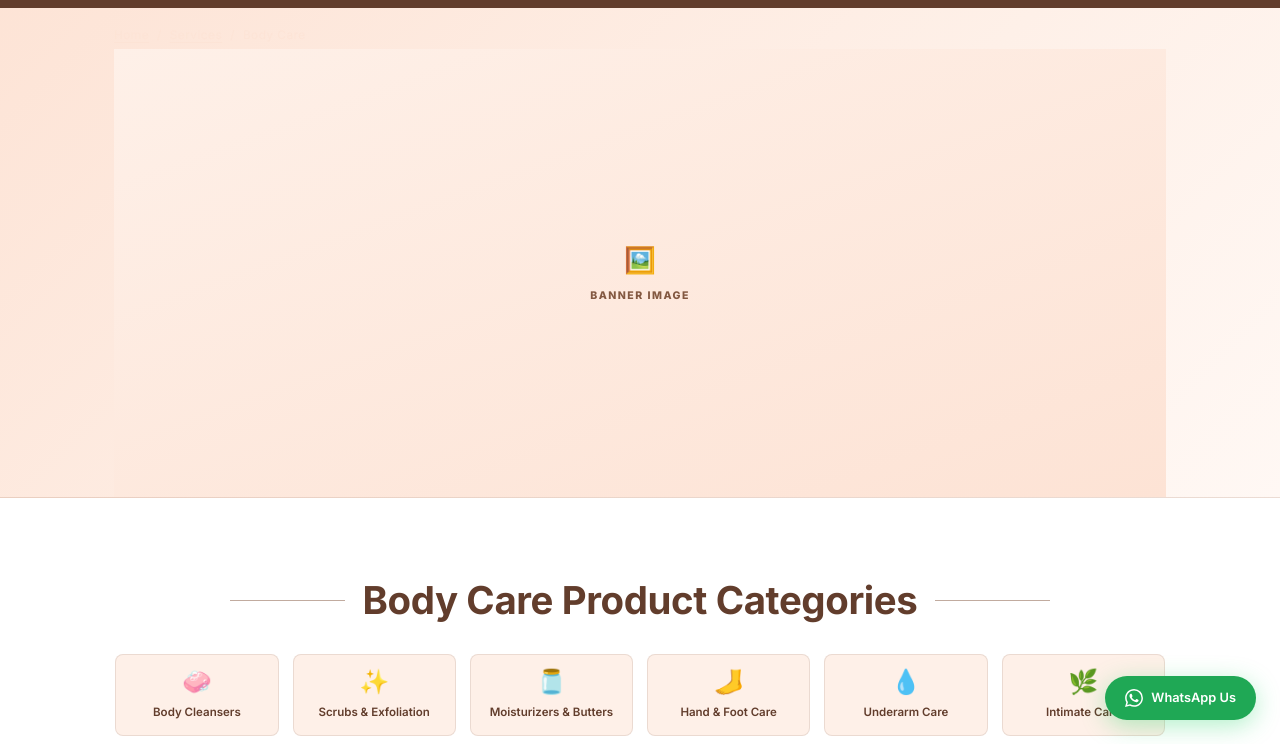
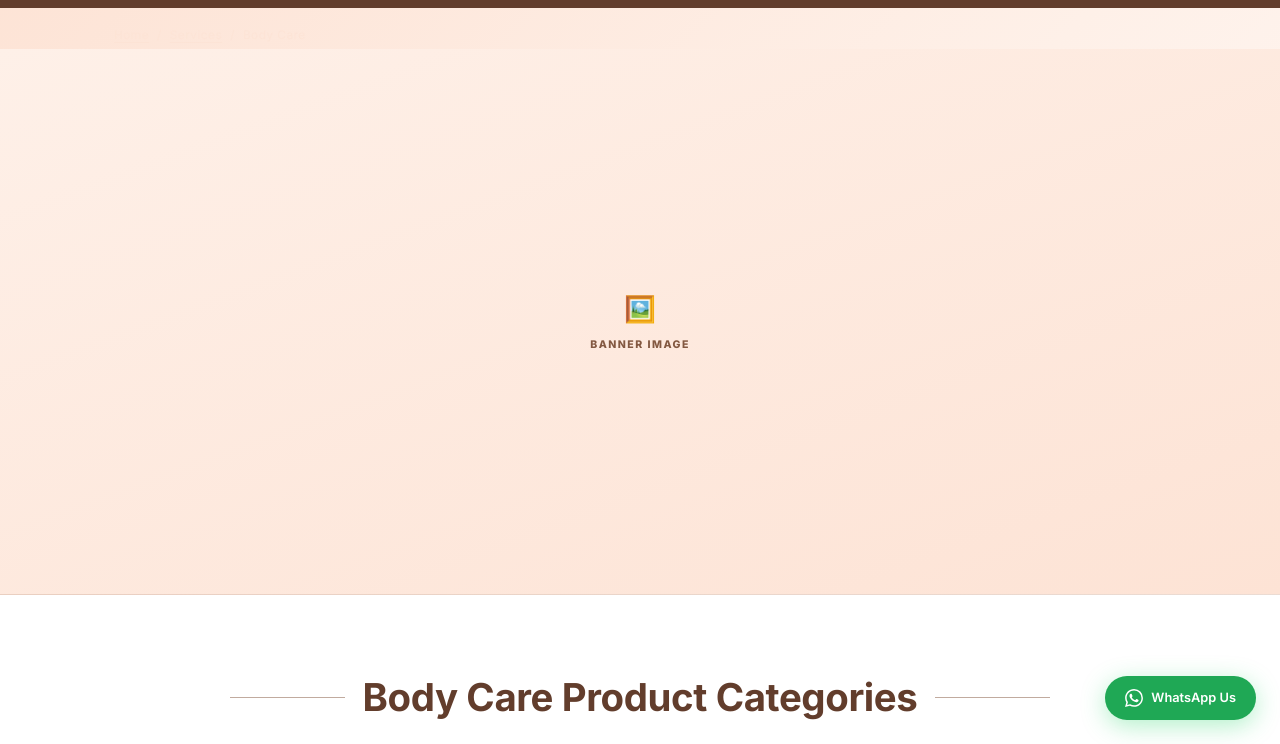
Before and after one commit to ahsannawazch/glen_site, a plain HTML site: page body-care/index.html in a window 1280 px wide. Shown: the part 56-800 px from the top of the page. Drawn offline with Linux system fonts and the light colour scheme.

Commit message:
Align haircare/body-care banners to full-bleed; packaging service card links to /packaging/

```diff
--- a/body-care/index.html
+++ b/body-care/index.html
@@ -60,15 +60,13 @@
 
 <main id="main">
 
-<!-- ═══ 1. BANNER — reserved slot; client supplies the artwork (recommended 1920x820, ratio 2.35:1) ═══ -->
+<!-- ═══ 1. BANNER — full-bleed reserved slot; client supplies the artwork (recommended 1920x820, ratio 2.35:1) ═══ -->
 <section class="cat-banner" aria-label="Body care banner">
-  <div class="wrap">
-    <nav class="crumbs" aria-label="Breadcrumb" style="padding-top:1.1rem"><a href="../">Home</a><span aria-hidden="true"> / </span><a href="../#services">Services</a><span aria-hidden="true"> / </span><span aria-current="page">Body Care</span></nav>
-    <!-- BANNER IMAGE PLACEHOLDER — client to supply (1920x820 px, JPG/WebP, under 300 KB) -->
-    <div class="banner-slot" role="img" aria-label="Body care banner placeholder">
-      <span aria-hidden="true">🖼️</span>
-      <span>Banner Image</span>
-    </div>
+  <nav class="crumbs" aria-label="Breadcrumb" style="padding:1.1rem 24px 0;max-width:1100px;margin-inline:auto"><a href="../">Home</a><span aria-hidden="true"> / </span><a href="../#services">Services</a><span aria-hidden="true"> / </span><span aria-current="page">Body Care</span></nav>
+  <!-- BANNER IMAGE PLACEHOLDER — client to supply (1920x820 px, JPG/WebP, under 300 KB) -->
+  <div class="banner-slot" role="img" aria-label="Body care banner placeholder">
+    <span aria-hidden="true">🖼️</span>
+    <span>Banner Image</span>
   </div>
 </section>
 
```
Also changed, not shown: haircare/index.html (+6 -8 lines), index.html (+1 -1 lines).
